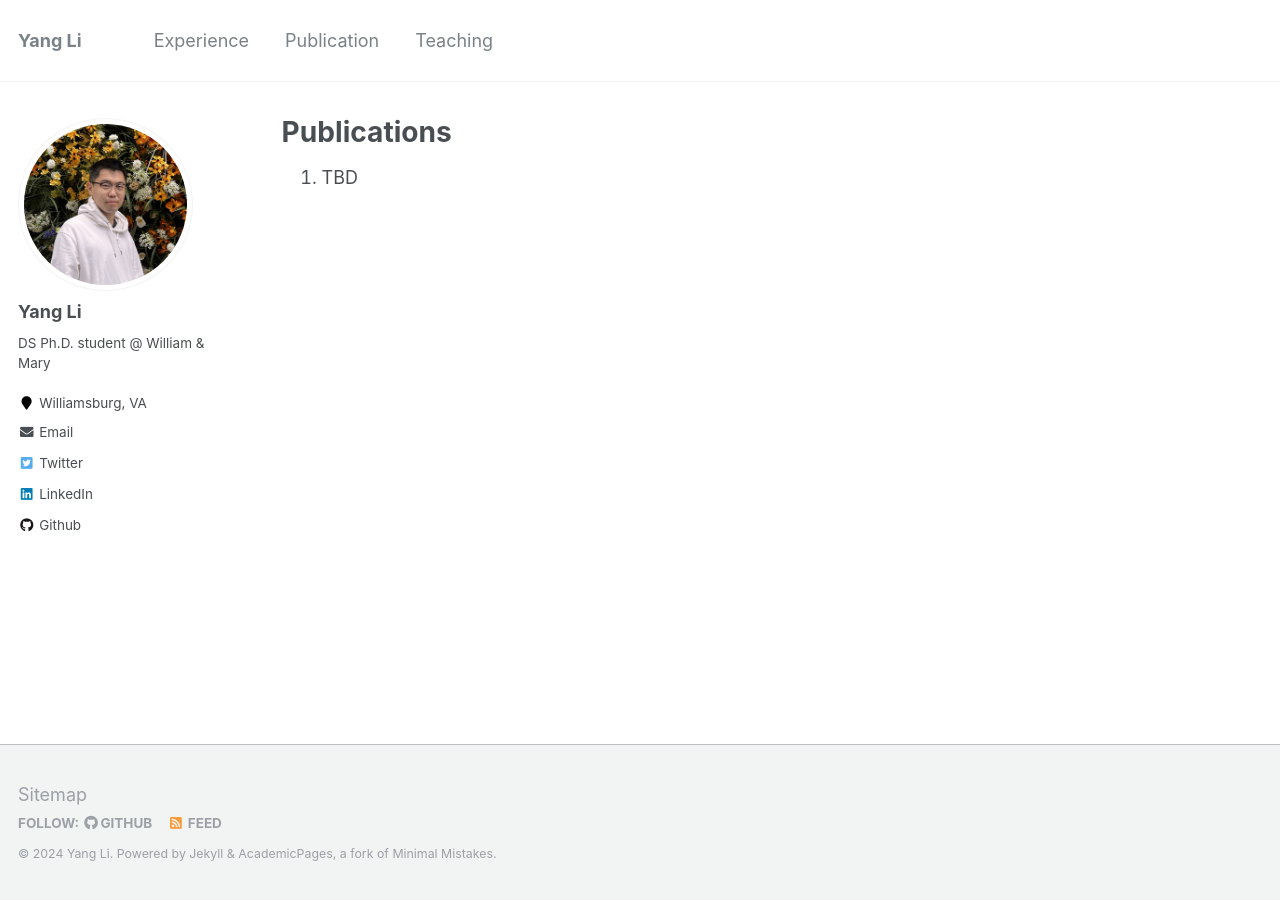
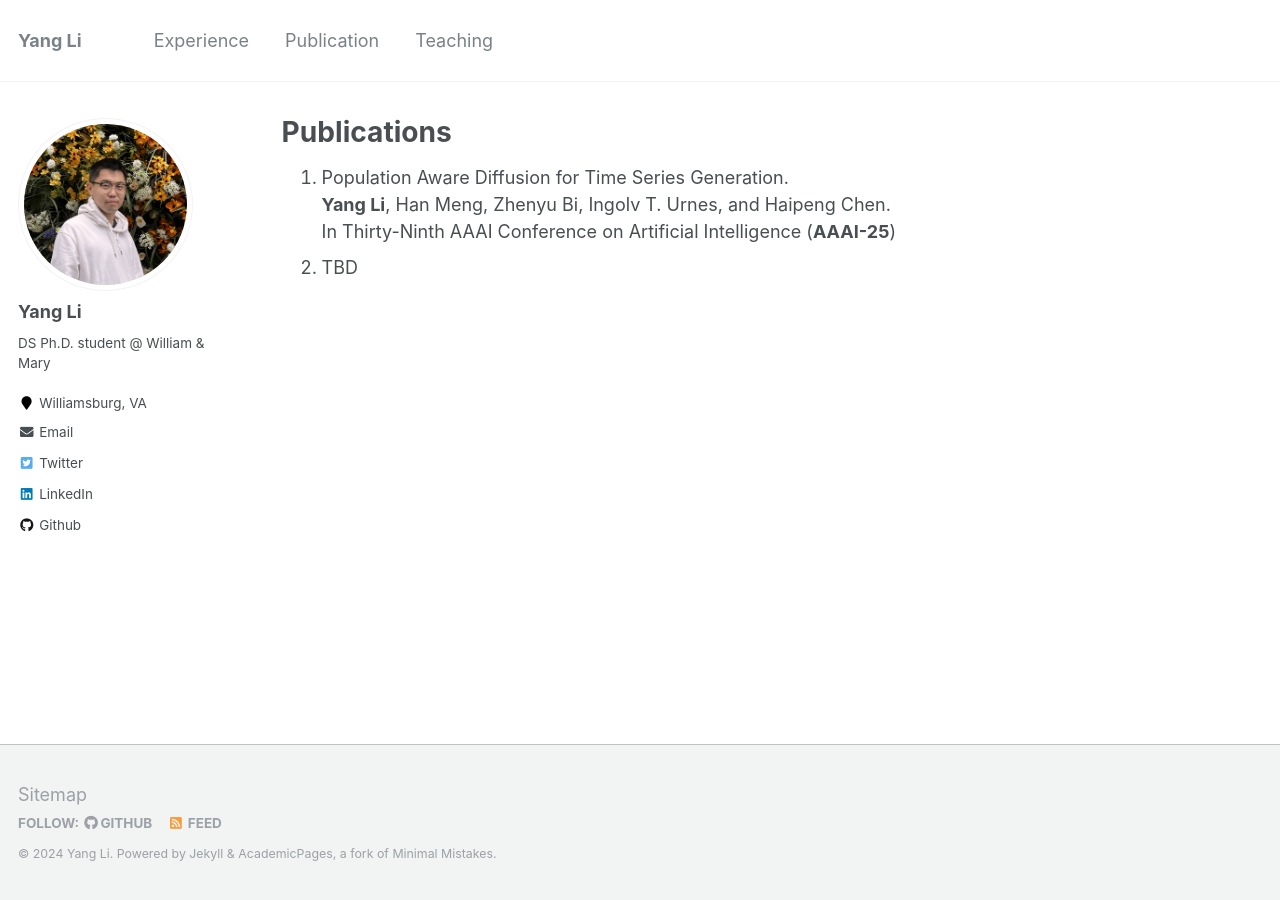
Before and after one commit to littlestone111/littlestone111.github.io, a Jekyll site: the page built from _pages/publications.md, in a window 1280 px wide. Built offline with Jekyll 4.4.1, drawn with Linux system fonts in a browser that asks for light colours.

Commit message:
Update my first paper

```diff
--- a/_pages/publications.md
+++ b/_pages/publications.md
@@ -6,4 +6,7 @@ author_profile: true
 ---
 
 {% include base_path %}
-1. TBD
+1. Population Aware Diffusion for Time Series Generation. <br/>
+**Yang Li**, Han Meng, Zhenyu Bi, Ingolv T. Urnes, and Haipeng Chen.  <br/>
+In Thirty-Ninth AAAI Conference on Artificial Intelligence (**AAAI-25**)
+2. TBD
```
